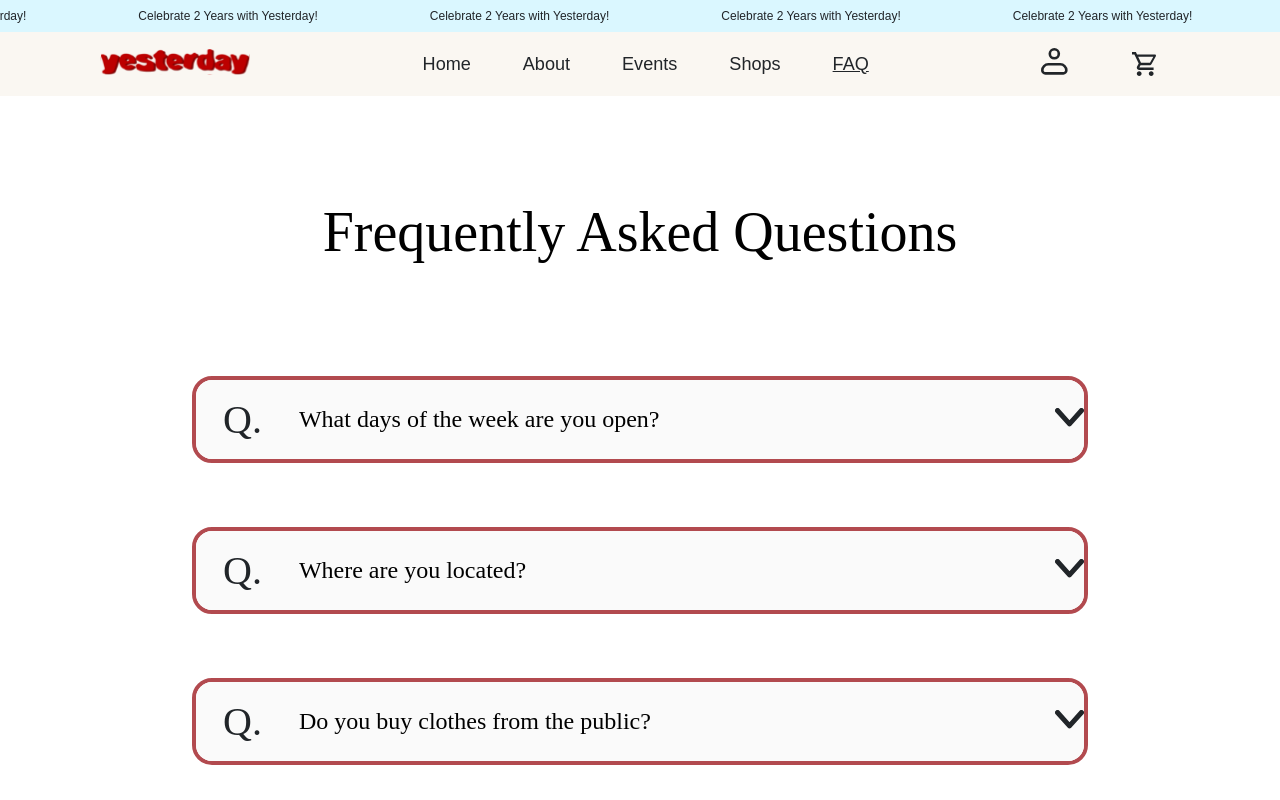
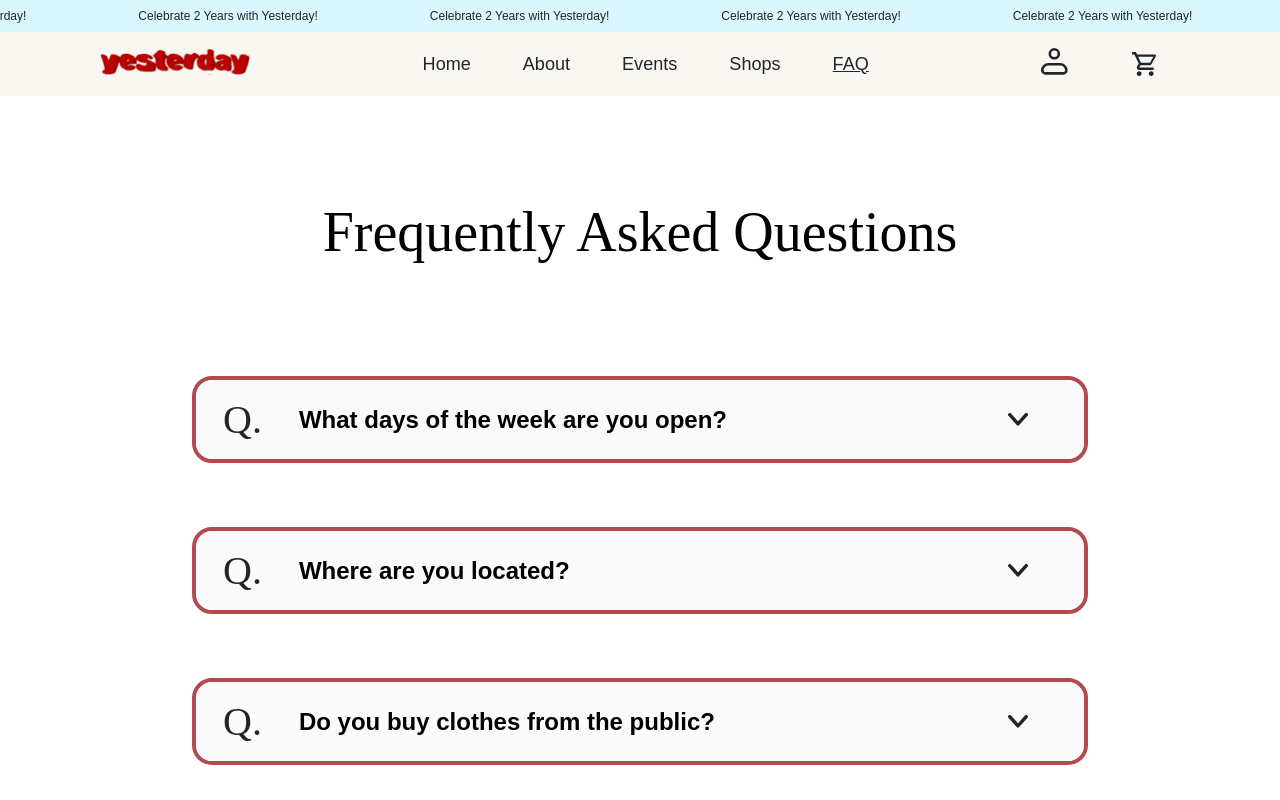
Before and after one commit to include-davis/yesterday-vintage, a Next.js app: page /faq in a window 1280 px wide. Shown: the top 800 px of the page. Built offline with nearby package versions, Linux system fonts and the light colour scheme; a web font is replaced by a local one.

Commit message:
Update open/closed chevron

```diff
--- a/app/(pages)/faq/faq.module.scss
+++ b/app/(pages)/faq/faq.module.scss
@@ -122,6 +122,7 @@
   @include mixins.lg-phone {
     font-size: 24px;
   }
+}
 
 .textQ {
   flex: 1;
@@ -146,24 +147,24 @@
 }
 
 .arrow {
-    padding-right: 3.0625rem;
+  padding-right: 3.5rem;
 
   img {
     width: 20px;
     height: auto;
-      transform-origin: center;
+    display: block;
+    transition: transform 0.3s ease;
   }
 
-    &.isOpen {
-      transform: scaleY(-1);
+  &.isOpen img {
+    transform: rotate(180deg);
   }
 
   @include mixins.lg-phone {
-      padding-right: 1.125;
+    padding-right: 1.125rem;
   }
 }
 
 .shopsLink {
   border-bottom: 2px solid black;
 }
-}
```
Lines whose indentation alone changed are shown as unchanged.
